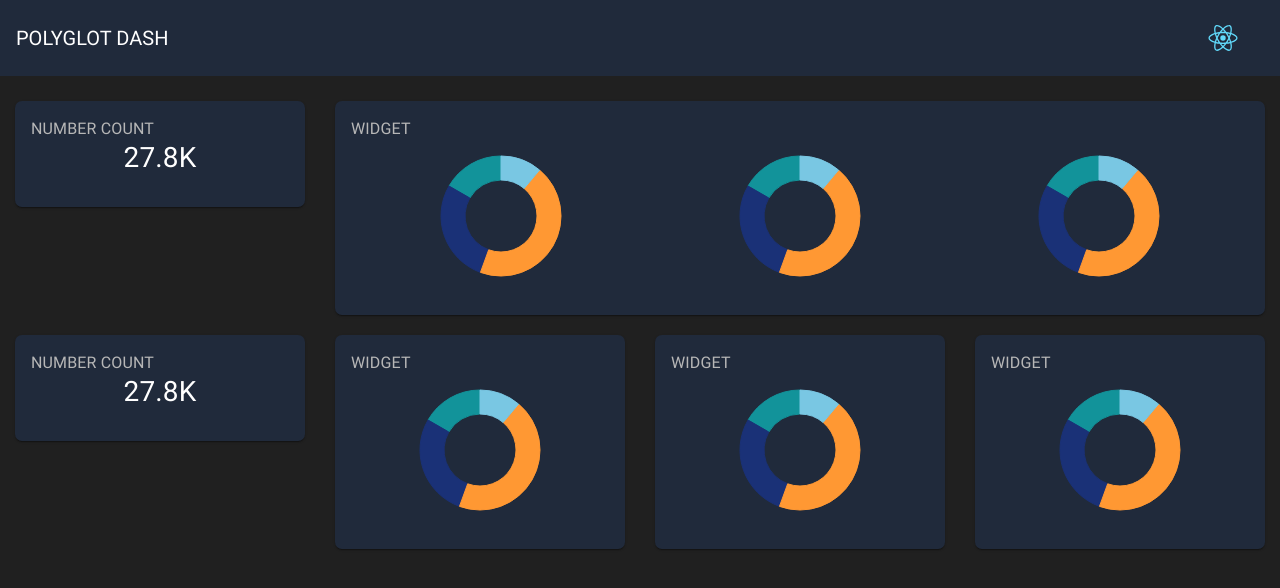
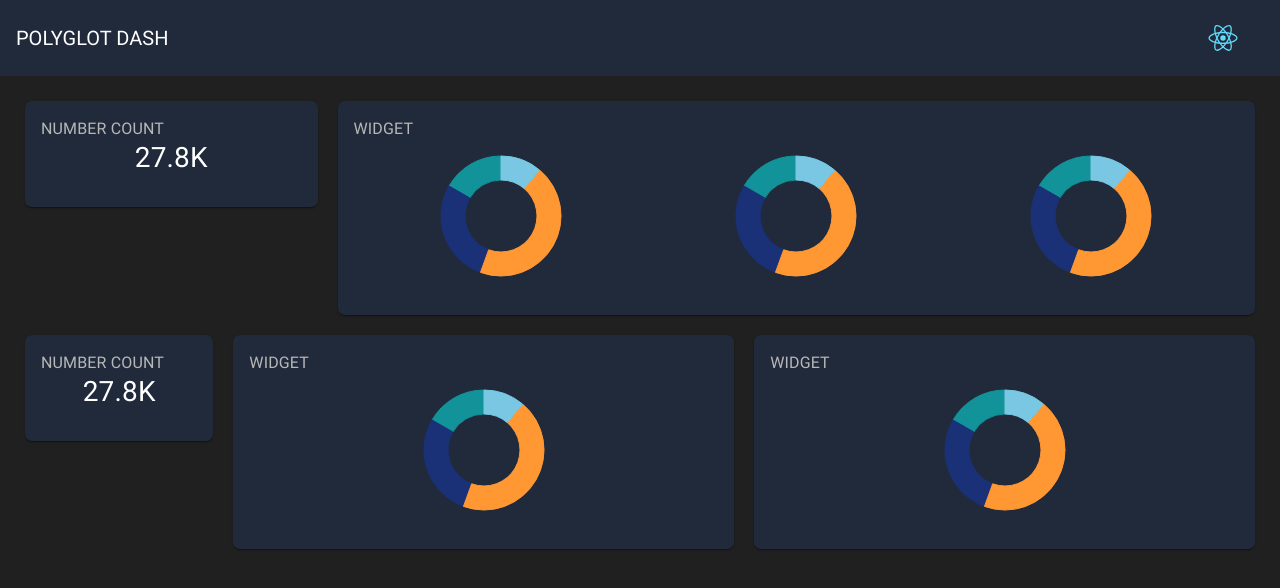
Before and after one commit to sethvm/polyglot-dash, a React (Create React App) app: page / in a window 1280 px wide. Shown: the top 588 px of the page. Built offline with nearby package versions, Linux system fonts and the light colour scheme.

Commit message:
migrate dashboard to material ui

```diff
--- a/src/Dash.js
+++ b/src/Dash.js
@@ -1,50 +1,43 @@
-import React, { Component } from 'react';
-import { Row, Col } from 'react-bootstrap';
+import React from 'react';
+import Grid from '@material-ui/core/Grid';
 
 import Widget from './components/Widget';
 import DonutChart from './components/DonutChart';
 
-export default class Dash extends Component {
-    render() {
+export default function Dash() {
     return(
         <>
-            <Row className='row'>
-                <Col lg={3} md={4}>
+        <Grid container>
+            <Grid item lg={3} md={3} sm={3} xs={12}>
                 <Widget header='NUMBER COUNT'>
                     <h3>27.8K</h3>
                 </Widget>
-                </Col>
-                <Col lg={9} md={8}>
+            </Grid>
+            <Grid item lg={9} md={9} sm={9} xs={12}>
                 <Widget header='WIDGET'>
                     <DonutChart />
                     <DonutChart />
                     <DonutChart />
                 </Widget>
-                </Col>
-            </Row>
-            <Row className='row'>
-                <Col lg={3} md={9}>
+            </Grid>
+        </Grid>
+        <Grid container>
+            <Grid item lg={2} md={2} sm={3} xs={12}>
                 <Widget header='NUMBER COUNT'>
                     <h3>27.8K</h3>
                 </Widget>
-                </Col>
-                <Col lg={3} md={9}>
+            </Grid>
+            <Grid item lg={5} md={5} sm={4} xs={12}>
                 <Widget header='WIDGET'>
                     <DonutChart />
                 </Widget>
-                </Col>
-                <Col lg={3} md={9}>
+            </Grid>
+            <Grid item lg={5} md={5} sm={4} xs={12}>
                 <Widget header='WIDGET'>
                     <DonutChart />
                 </Widget>
-                </Col>
-                <Col lg={3} md={9}>
-                    <Widget header='WIDGET'>
-                        <DonutChart />
-                    </Widget>
-                </Col>
-            </Row>
+            </Grid>
+        </Grid>
         </>
     );
 }
-}
--- a/src/components/Widget.js
+++ b/src/components/Widget.js
@@ -8,10 +8,7 @@ const widgetStyle = makeStyles({
     root: {
         background: '#202a3b',
         borderRadius: '7px',
-        marginTop: '10px',
-        marginBottom: '10px',
-        marginLeft: '0px',
-        marginRight: '0px',
+        margin: '10px',
     },
     label: {
         color: '#b7b7b7',
```
Also changed, not shown: 1 other file (tests, documents, lock files or other folders). Lines whose indentation alone changed are shown as unchanged.
